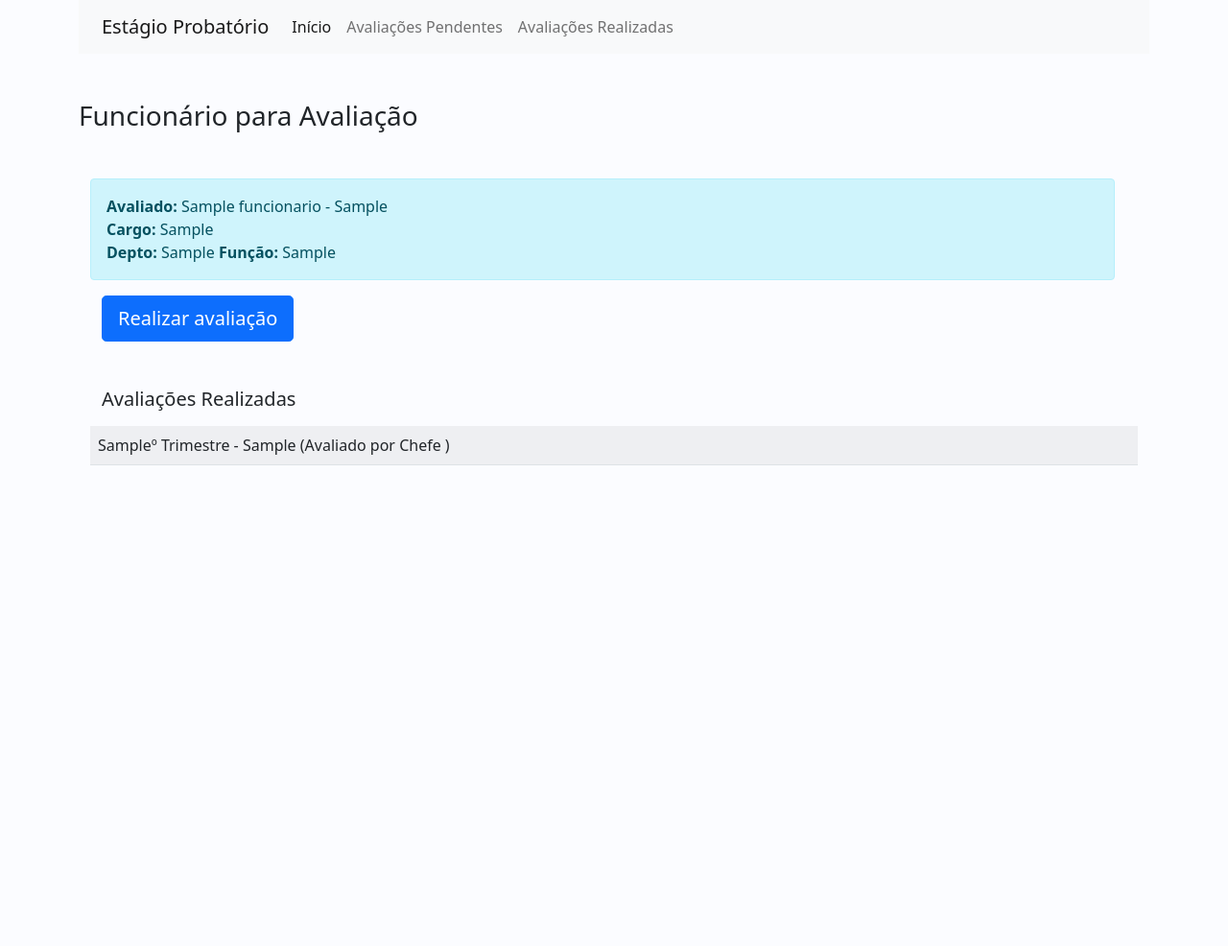
After one commit to FranciscoCarvalhoDev/estagioprob, a Django app: page /detalhe/avaliado/1 in a window 1280 px wide. The commit adds this page. Shown: the whole page at 96% size. Run offline with Django 4.2, Linux system fonts and the light colour scheme; tables that the repository leaves empty hold one stand-in row (values such as "Sample post"); some libraries are stand-ins or nearby versions.

Commit message:
Criado detalhes de funcionarios e botao avaliação mudou pra o mesmo

```diff
--- a/avaliacao/models.py
+++ b/avaliacao/models.py
@@ -67,8 +67,8 @@ class Avaliacao(models.Model):
     avaliador = models.ForeignKey(Avaliador, on_delete=models.CASCADE, related_name='avaliador')
 
     def __str__(self):
-        return self.funcionario.nome+' - Avaliado no Período '+str(self.trimestre_avaliado)\
-               +' ('+str(self.periodo+') ')+' por '+self.tipo_avaliador
+        return str(self.funcionario.nome)+' - Avaliador: '+str(self.avaliador.nome)\
+               +' - Trimestre '+str(self.trimestre_avaliado)+'('+str(self.periodo)+')'
 
 
 class Criterio(models.Model):
--- a/avaliacao/views.py
+++ b/avaliacao/views.py
@@ -70,7 +70,6 @@ def insert_avaliacao(request, id_funcionario):
     avaliacao.save(force_update=True)
 
     return avaliacao
-
 
 
 def add_criterios(request, avaliacao):
@@ -326,30 +325,52 @@ def resumo_avaliacao(request, id_avaliacao):
 
 
 @login_required
-def list_avaliados(request, ref_trimestre=0):
+def list_avaliados(request):
+
+    funcionarios = Funcionario.objects.filter(Q(id=request.user.profile.funcionario.id))
+
     if request.user.profile.tipo == 'Comissão':
 
-        funcionarios = Funcionario.objects.filter(avaliavel=True).exclude(avaliacao__trimestre_avaliado__gte=ref_trimestre).order_by('ativo', 'nome')
-        print(funcionarios)
+        funcionarios = Funcionario.objects.filter(avaliavel=True).order_by('ativo', 'nome')
     else:
         if request.user.profile.tipo == 'Chefe':
             funcionarios = Funcionario.objects.filter(
                 Q(grupo_avaliacao=request.user.profile.funcionario.grupo_avaliacao, avaliavel=True, ativo=True))
         else:
             if request.user.profile.tipo == 'Colega':
+                # funcionarios = Funcionario.objects.filter(subgrupo_avaliacao=request.user.profile.grupo_avaliado, avaliavel=True)
                 funcionarios = Funcionario.objects.filter(
                     Q(subgrupo_avaliacao=request.user.profile.grupo_avaliado, avaliavel=True, ativo=True) | Q(
                         id=request.user.profile.funcionario.id))
 
-    context = {'funcionarios': funcionarios, 'usuario': request.user.profile}
+    context = {'funcionarios': funcionarios}
 
     return render(request, 'list_funcionarios.html', context)
 
-# def listar_avaliacoes_pendentes(request, ref_periodo):
-#     avaliacao = Avaliacao.objects.filter(periodo__gte=ref_periodo)
-#     context = {'funcionarios': avaliacao, 'usuario': request.user.profile}
-#
-#     return render(request, 'list_funcionarios.html', context)
+
+
+def detalhes_avaliado(request, id_avaliado):
+    funcionario = Funcionario.objects.get(pk=id_avaliado)
+
+    # if request.user.profile.tipo == 'Comissão':
+    #
+    #     funcionarios = Funcionario.objects.filter(avaliavel=True).order_by('ativo', 'nome')
+    # else:
+    #     if request.user.profile.tipo == 'Chefe':
+    #         funcionarios = Funcionario.objects.filter(
+    #             Q(grupo_avaliacao=request.user.profile.funcionario.grupo_avaliacao, avaliavel=True, ativo=True))
+    #     else:
+    #         if request.user.profile.tipo == 'Colega':
+    #             # funcionarios = Funcionario.objects.filter(subgrupo_avaliacao=request.user.profile.grupo_avaliado, avaliavel=True)
+    #             funcionarios = Funcionario.objects.filter(
+    #                 Q(subgrupo_avaliacao=request.user.profile.grupo_avaliado, avaliavel=True, ativo=True) | Q(
+    #                     id=request.user.profile.funcionario.id))
+
+    print(funcionario)
+    context = {'funcionario': funcionario}
+
+    return render(request, 'details_funcionario.html', context)
+
 
 def entrar(request):
     context = {'msg': ''}
--- a/sigestagio/urls.py
+++ b/sigestagio/urls.py
@@ -15,7 +15,8 @@ Including another URLconf
 """
 from django.contrib import admin
 from django.urls import path
-from avaliacao.views import cad_avaliacao, entrar, list_avaliados, resumo_avaliacao, reativar_avaliacao
+from avaliacao.views import cad_avaliacao, entrar, list_avaliados, resumo_avaliacao, reativar_avaliacao, \
+    detalhes_avaliado
 
 urlpatterns = [
     path('', entrar, name='login'),
@@ -25,5 +26,6 @@ urlpatterns = [
     path('entrar', entrar, name='login'),
     path('resumo/avaliacao/<int:id_avaliacao>', resumo_avaliacao, name='resumo_avaliacao'),
     path('ativar/avaliacao/<int:id_funcionario>', reativar_avaliacao, name='ativar_avaliacao'),
+    path('detalhe/avaliado/<int:id_avaliado>', detalhes_avaliado, name='detalhes_avaliado'),
 
 ]
--- /dev/null
+++ b/templates/details_funcionario.html
@@ -0,0 +1,73 @@
+{% extends 'layout_base.html' %}
+
+{% block title %}
+Funcionário para Avaliação
+{% endblock %}
+{% block header %}
+
+Funcionário para Avaliação
+{% endblock %}
+
+{% block content %}
+
+<style xmlns="http://www.w3.org/1999/html" xmlns="http://www.w3.org/1999/html">
+
+    body, .layout_txt, .form-control:disabled, .form-control[readonly]{
+       background:#fbfcff;
+    }
+
+
+
+
+</style>
+
+<section class="vh-100">
+    <div class="container-fluid h-custom">
+        <div class="row d-flex justify-content align-items-center h-100">
+            {% if msg %}
+            <div class="alert alert-warning">
+                {{msg}}
+            </div>
+            {% endif %}
+            <div class="row">
+
+                    <div class="col-12 alert alert-info">
+                        <div><strong>Avaliado: </strong><span>{{funcionario.nome }} - {{funcionario.matricula }}</span>
+                        </div>
+                        <div><strong>Cargo: </strong><span>{{funcionario.cargo_efetivo }}</span></div>
+                        <div><strong>Depto: </strong><span>{{funcionario.depto }}</span> <strong>Função: </strong><span>{{funcionario.funcao }}</span>
+                        </div>
+
+                    </div>
+            </div>
+            <div class="container">
+                        {%if funcionario.ativo %}<a href="{% url 'cad_avaliacao' funcionario.id %}" class="btn btn-primary btn-lg">Realizar avaliação</a>{%endif%}
+
+
+            </div>
+            <h5 class="mt-5 mb-3">Avaliações Realizadas</h5>
+            <table class="table table-striped">
+                {% for avaliacao in funcionario.avaliacao.all %}
+                <tr>
+                    <td>
+                        {{avaliacao.trimestre_avaliado}}º Trimestre - {{avaliacao.periodo}} (Avaliado por
+                        {{avaliacao.tipo_avaliador}} )
+                    </td>
+
+                    <!--                    <td>-->
+                    <!--                        {%if funcionario.ativo == False %}<a href="{% url 'cad_avaliacao' funcionario.id %}" class="btn btn-primary">Retomar avaliação</a>{%endif%}-->
+
+                    <!--                    </td>-->
+                </tr>
+                {%endfor%}
+            </table>
+        </div>
+    </div>
+
+</section>
+
+{% endblock %}
+<script>
+
+
+</script>
--- a/templates/layout_base.html
+++ b/templates/layout_base.html
@@ -63,6 +63,12 @@
         }
     }
 
+   @media print{
+    #navbar-principal{
+        display:none;
+    }
+    }
+
 </style>
 
 </head>
--- a/templates/resumo_avaliacao.html
+++ b/templates/resumo_avaliacao.html
@@ -69,6 +69,7 @@ body, h4, table, th, tr{
     .img-logo{
         width:30%;
     }
+
 
 </style>
 <div style="padding:2em">
```
Also changed, not shown: templates/list_funcionarios.html (+2 -21 lines).
